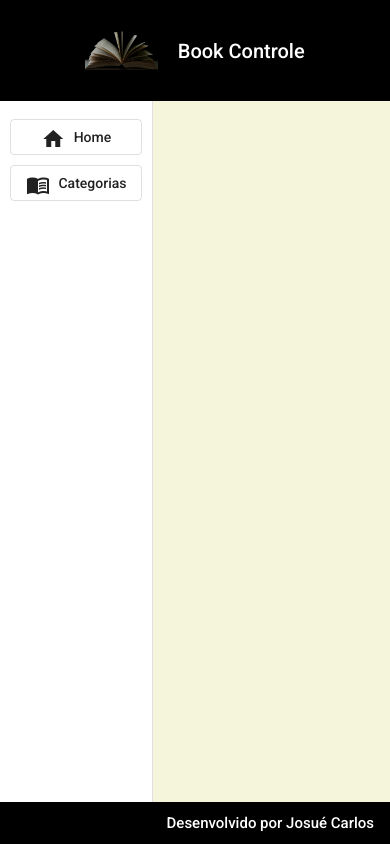
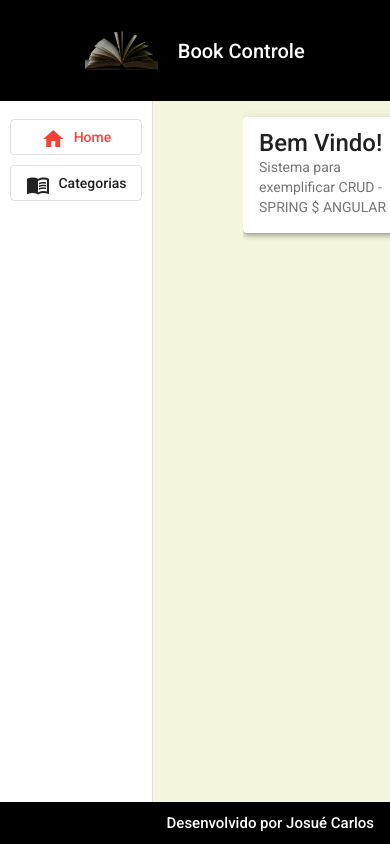
Before and after one commit to jcarloscody/angular_projeto_BookControle, an Angular app: page /home in a window 390 px wide. Before the commit this address led to /. Built offline with nearby package versions, Linux system fonts and the light colour scheme.

Commit message:
componente home e rota

```diff
--- a/src/app/app-routing.module.ts
+++ b/src/app/app-routing.module.ts
@@ -1,8 +1,10 @@
+import { HomeComponent } from './components/view/home/home.component';
 
 import { NgModule } from '@angular/core';
 import { RouterModule, Routes } from '@angular/router';
 
 const routes: Routes = [
+  {path: "home", component: HomeComponent},
   {path: '', pathMatch: 'full', redirectTo: 'home'},
 ];
 
--- a/src/app/app.module.ts
+++ b/src/app/app.module.ts
@@ -20,6 +20,7 @@
 import { HeaderComponent } from './components/template/header/header.component';
 import { FooterComponent } from './components/template/footer/footer.component';
 import { NavComponent } from './components/template/nav/nav.component';
+import { HomeComponent } from './components/view/home/home.component';
 
 @NgModule({
   declarations: [
@@ -27,6 +28,7 @@
     HeaderComponent,
     FooterComponent,
     NavComponent,
+    HomeComponent,
   ],
   imports: [
     BrowserModule,
--- /dev/null
+++ b/src/app/components/view/home/home.component.css
@@ -0,0 +1,17 @@
+.home{
+    width: 95%;
+    margin: 1rem auto;
+
+}
+
+@media (max-width: 450px) {
+    .home{
+        width: 70%;
+    }
+}
+
+@media (max-width: 770px) {
+    .home{
+        width: 90%;
+    }
+}
--- /dev/null
+++ b/src/app/components/view/home/home.component.html
@@ -0,0 +1,8 @@
+<mat-card class="home mat-elevation-z4">
+    <mat-card-title class="title">
+        Bem Vindo!
+    </mat-card-title>
+    <mat-card-subtitle class="subtitle">
+        Sistema para exemplificar CRUD - SPRING $ ANGULAR
+    </mat-card-subtitle>
+</mat-card>
--- /dev/null
+++ b/src/app/components/view/home/home.component.ts
@@ -0,0 +1,15 @@
+import { Component, OnInit } from '@angular/core';
+
+@Component({
+  selector: 'app-home',
+  templateUrl: './home.component.html',
+  styleUrls: ['./home.component.css']
+})
+export class HomeComponent implements OnInit {
+
+  constructor() { }
+
+  ngOnInit(): void {
+  }
+
+}
```
